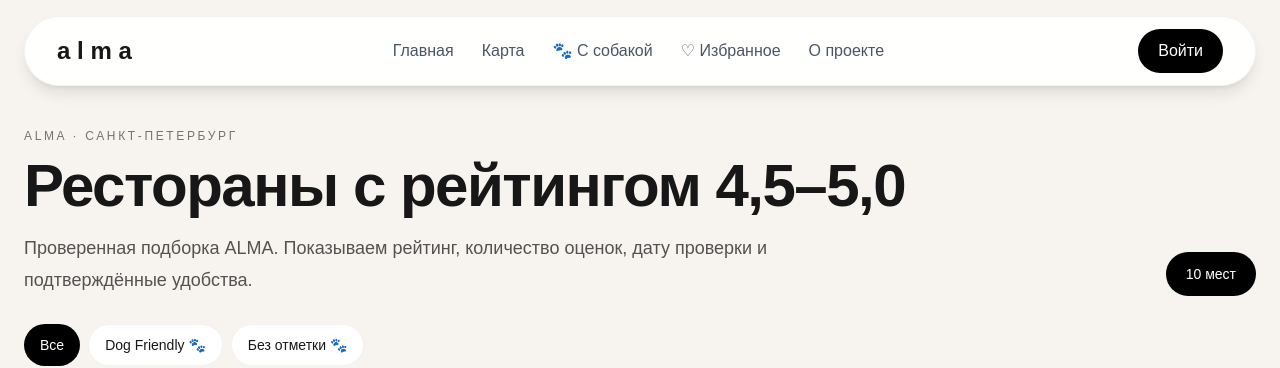
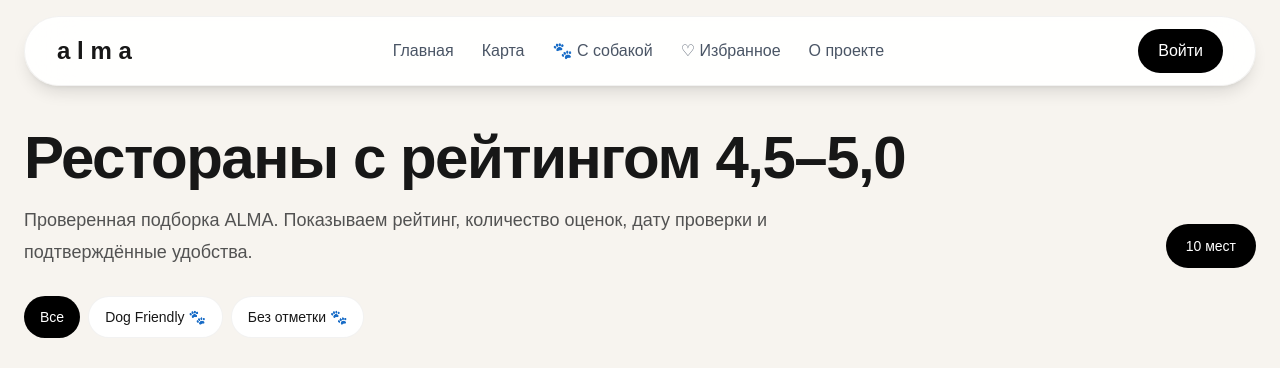
Before and after one commit to olgakastanova48386-dotcom/alma, a Next.js app: page /restaurants in a window 1280 px wide. Shown: the top 368 px of the page. Built offline with nearby package versions, Linux system fonts and the light colour scheme; no server answers; grey boxes are pictures that could not be loaded.

Commit message:
Remove ALMA city kicker

```diff
--- a/app/restaurants/page.tsx
+++ b/app/restaurants/page.tsx
@@ -18,7 +18,7 @@ export default function RestaurantsPage() {
     <main className="min-h-screen bg-[#f7f4ef] pt-28 sm:pt-32 pb-16">
       <div className="max-w-7xl mx-auto px-4 sm:px-6">
         <div className="flex flex-col lg:flex-row lg:items-end lg:justify-between gap-6">
-          <div><p className="text-xs uppercase tracking-[0.22em] text-neutral-500">ALMA · Санкт-Петербург</p><h1 className="mt-3 text-4xl sm:text-5xl lg:text-6xl font-bold tracking-tight">Рестораны с рейтингом 4,5–5,0</h1><p className="mt-4 max-w-3xl text-neutral-600 text-base sm:text-lg leading-8">Проверенная подборка ALMA. Показываем рейтинг, количество оценок, дату проверки и подтверждённые удобства.</p></div>
+          <div><h1 className="text-4xl sm:text-5xl lg:text-6xl font-bold tracking-tight">Рестораны с рейтингом 4,5–5,0</h1><p className="mt-4 max-w-3xl text-neutral-600 text-base sm:text-lg leading-8">Проверенная подборка ALMA. Показываем рейтинг, количество оценок, дату проверки и подтверждённые удобства.</p></div>
           <div className="rounded-full bg-black text-white px-5 py-3 text-sm font-medium self-start lg:self-auto">{filtered.length} мест</div>
         </div>
 
```
